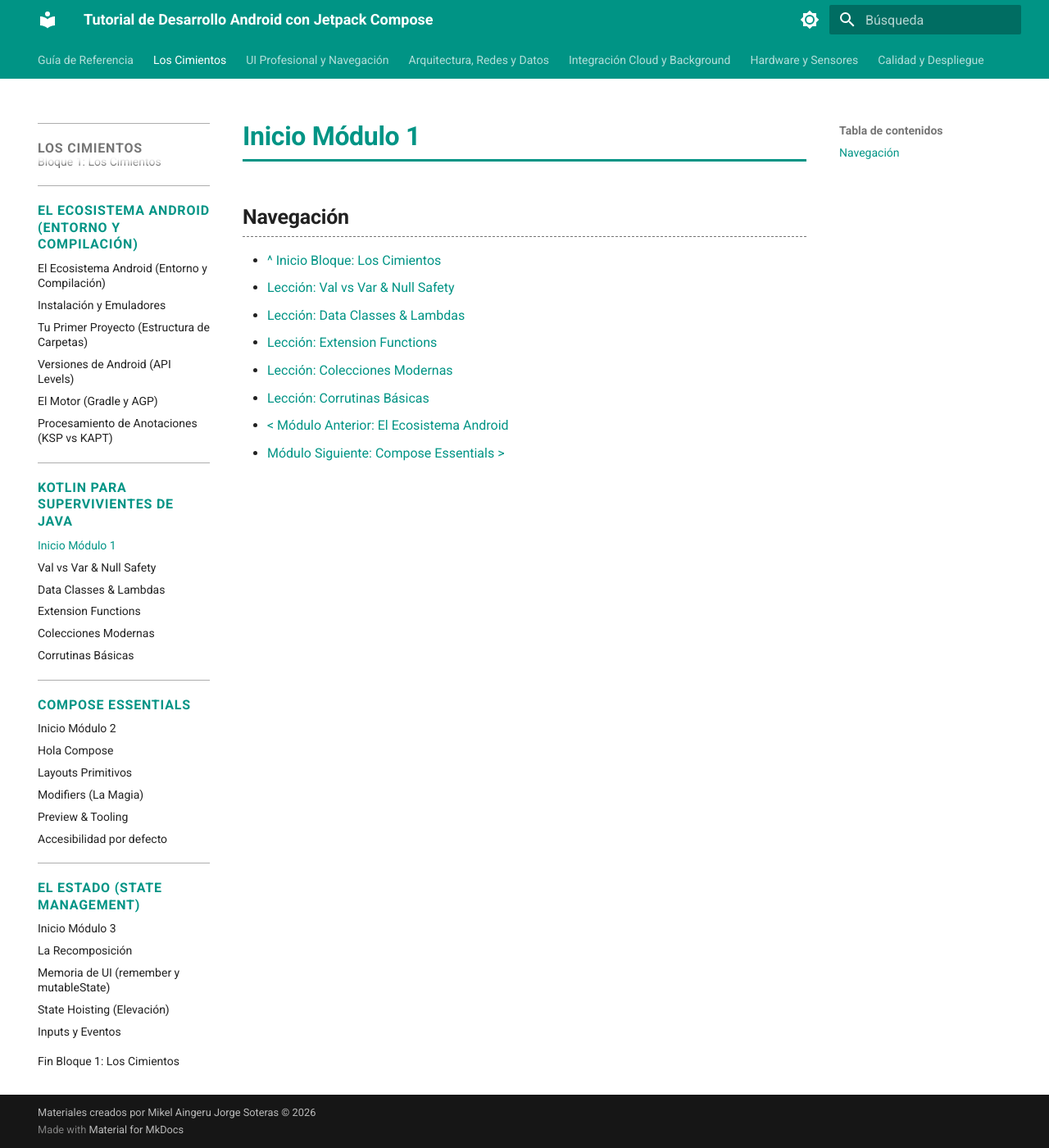
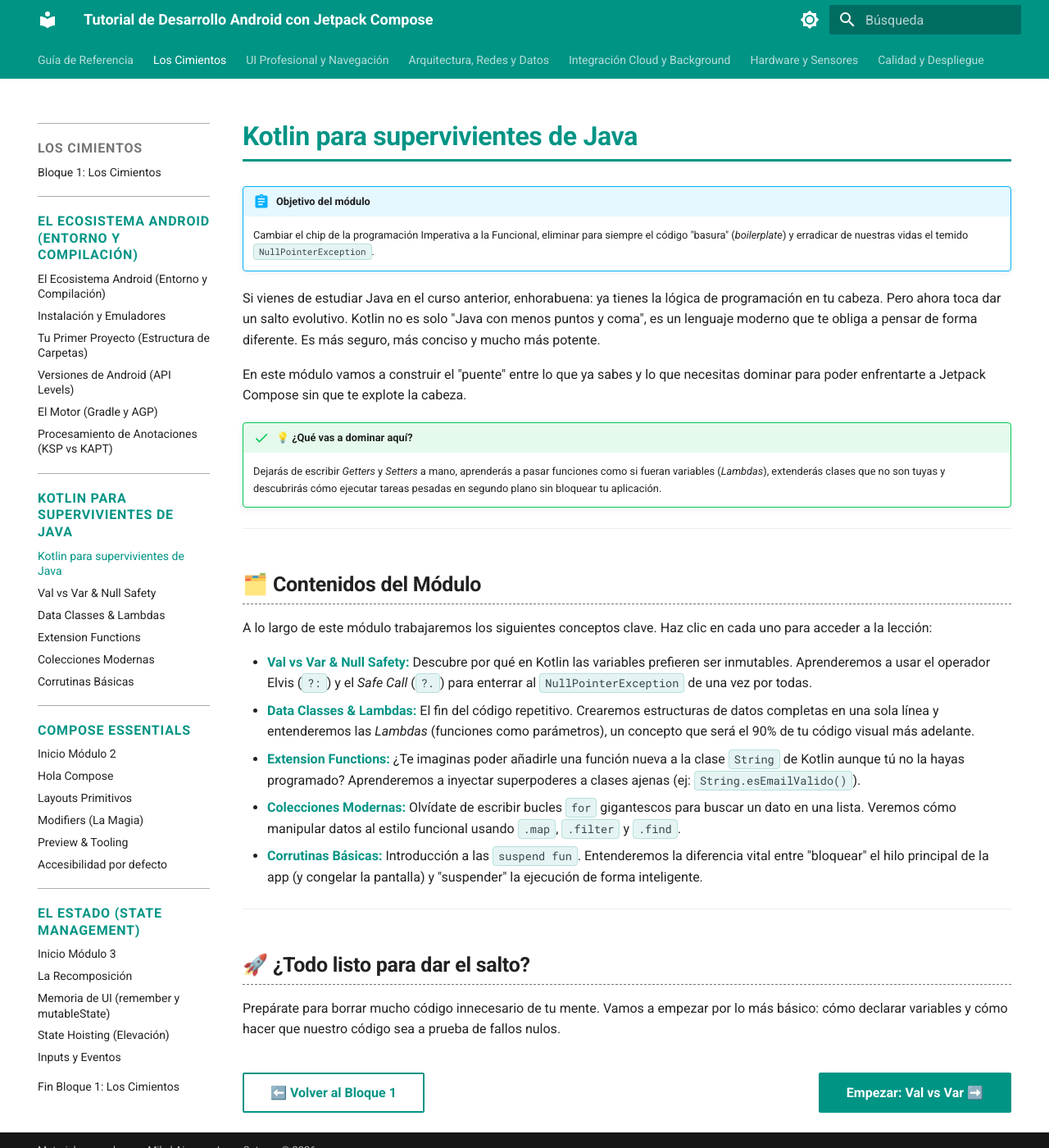
Before and after one commit to PVallejoEduca/apuntes_PPS_7_8, an MkDocs documentation site: the page built from docs/bloque_1/modulo_1/b1-m1-inicio.md, in a window 1280 px wide and 1400 px high. Shown: the whole window at 82% size. Built offline with MkDocs 1.6.1 and Material for MkDocs 9.7.7, drawn with Linux system fonts in a browser that asks for light colours.

Commit message:
Modulo 1 inicio

```diff
--- a/docs/bloque_1/modulo_1/b1-m1-inicio.md
+++ b/docs/bloque_1/modulo_1/b1-m1-inicio.md
@@ -1,13 +1,40 @@
-# Inicio Módulo 1
+---
+hide:
+  - toc
+---
+# Kotlin para supervivientes de Java
 
-## Navegación
+!!! abstract "Objetivo del módulo"
+    Cambiar el chip de la programación Imperativa a la Funcional, eliminar para siempre el código "basura" (*boilerplate*) y erradicar de nuestras vidas el temido `NullPointerException`.
 
-- [^ Inicio Bloque: Los Cimientos](../b1-inicio.md)
-- [Lección: Val vs Var & Null Safety](b1-m1_1-val_var_null_safety.md)
-- [Lección: Data Classes & Lambdas](b1-m1_2-data_class_lambdas.md)
-- [Lección: Extension Functions](b1-m1_3-extension_functions.md)
-- [Lección: Colecciones Modernas](b1-m1_4-colecciones_modernas.md)
-- [Lección: Corrutinas Básicas](b1-m1_5-corrutinas_basicas.md)
+Si vienes de estudiar Java en el curso anterior, enhorabuena: ya tienes la lógica de programación en tu cabeza. Pero ahora toca dar un salto evolutivo. Kotlin no es solo "Java con menos puntos y coma", es un lenguaje moderno que te obliga a pensar de forma diferente. Es más seguro, más conciso y mucho más potente.
 
-- [< Módulo Anterior: El Ecosistema Android](../modulo_0/b1-m0-inicio.md)
-- [Módulo Siguiente: Compose Essentials >](../modulo_2/b1-m2-inicio.md)
+
+
+En este módulo vamos a construir el "puente" entre lo que ya sabes y lo que necesitas dominar para poder enfrentarte a Jetpack Compose sin que te explote la cabeza.
+
+!!! success "💡 ¿Qué vas a dominar aquí?"
+    Dejarás de escribir *Getters* y *Setters* a mano, aprenderás a pasar funciones como si fueran variables (*Lambdas*), extenderás clases que no son tuyas y descubrirás cómo ejecutar tareas pesadas en segundo plano sin bloquear tu aplicación.
+
+---
+
+## 🗂️ Contenidos del Módulo
+
+A lo largo de este módulo trabajaremos los siguientes conceptos clave. Haz clic en cada uno para acceder a la lección:
+
+* [**Val vs Var & Null Safety:**](b1-m1_1-val_var_null_safety.md) Descubre por qué en Kotlin las variables prefieren ser inmutables. Aprenderemos a usar el operador Elvis (`?:`) y el *Safe Call* (`?.`) para enterrar al `NullPointerException` de una vez por todas.
+* [**Data Classes & Lambdas:**](b1-m1_2-data_class_lambdas.md) El fin del código repetitivo. Crearemos estructuras de datos completas en una sola línea y entenderemos las *Lambdas* (funciones como parámetros), un concepto que será el 90% de tu código visual más adelante.
+* [**Extension Functions:**](b1-m1_3-extension_functions.md) ¿Te imaginas poder añadirle una función nueva a la clase `String` de Kotlin aunque tú no la hayas programado? Aprenderemos a inyectar superpoderes a clases ajenas (ej: `String.esEmailValido()`).
+* [**Colecciones Modernas:**](b1-m1_4-colecciones_modernas.md) Olvídate de escribir bucles `for` gigantescos para buscar un dato en una lista. Veremos cómo manipular datos al estilo funcional usando `.map`, `.filter` y `.find`.
+* [**Corrutinas Básicas:**](b1-m1_5-corrutinas_basicas.md) Introducción a las `suspend fun`. Entenderemos la diferencia vital entre "bloquear" el hilo principal de la app (y congelar la pantalla) y "suspender" la ejecución de forma inteligente.
+
+---
+
+## 🚀 ¿Todo listo para dar el salto?
+
+Prepárate para borrar mucho código innecesario de tu mente. Vamos a empezar por lo más básico: cómo declarar variables y cómo hacer que nuestro código sea a prueba de fallos nulos.
+
+<div style="display: flex; justify-content: space-between; margin-top: 2rem;" markdown="span">
+  [⬅️ Volver al Bloque 1](../b1-inicio.md){: .md-button }
+  [Empezar: Val vs Var ➡️](b1-m1_1-val_var_null_safety.md){: .md-button .md-button--primary }
+</div>
```
Also changed, not shown: docs/bloque_1/modulo_0/b1-m0-inicio.md (+9 -5 lines), 2 other files.
